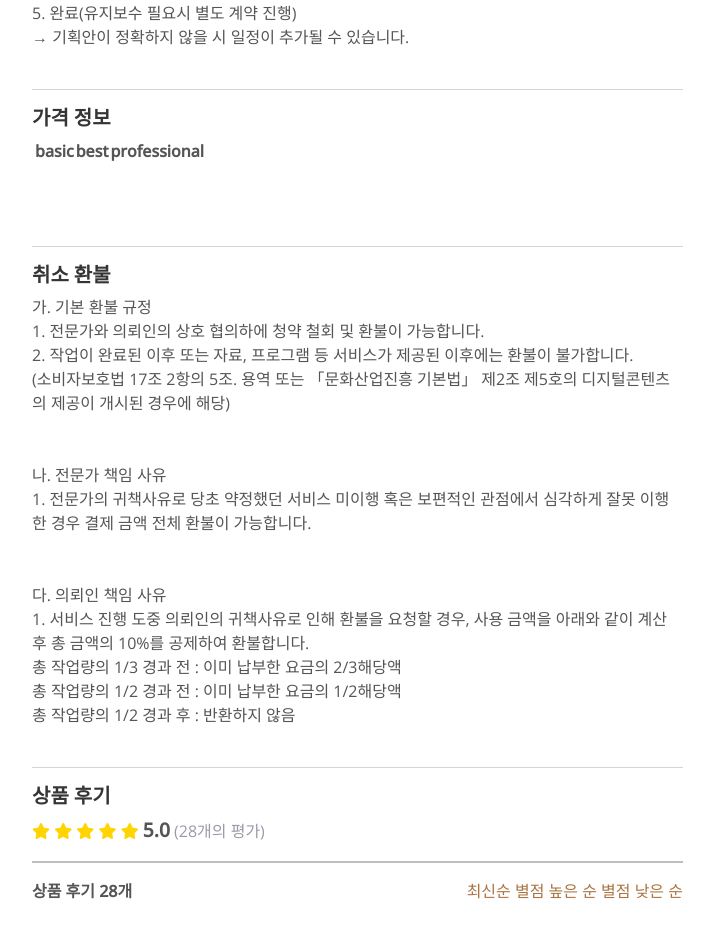
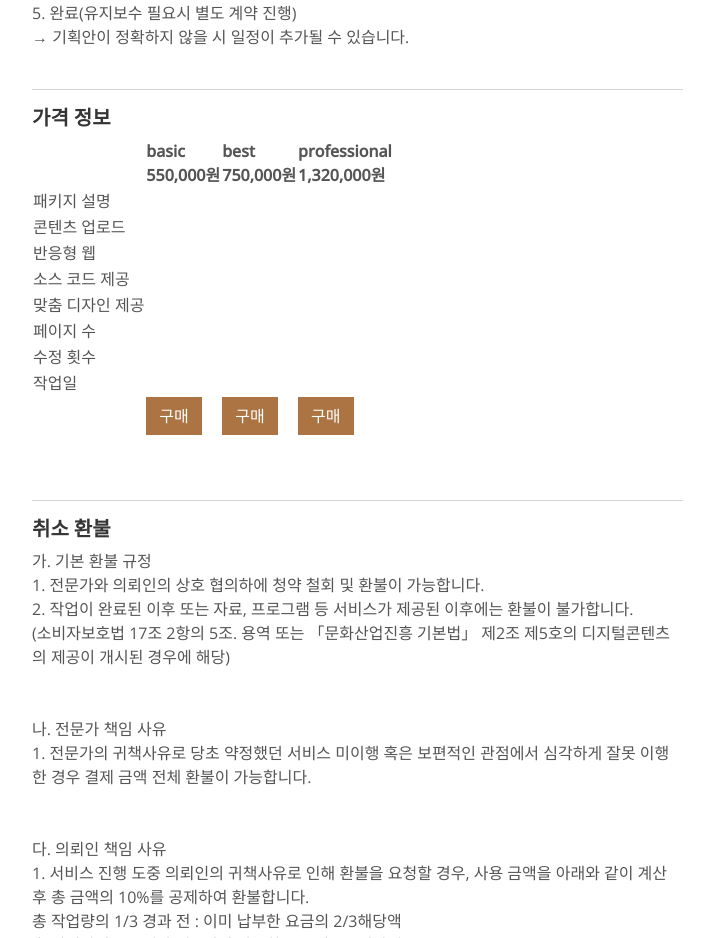
Before and after one commit to Jiwon93/Seoul, a plain HTML site: page public/barista/user/product/itDesignMenuView.html in a window 1280 px wide. Shown: the part 1361-2299 px from the top of the page, without its empty margins (50-764 px from the left). Drawn offline with nearby package versions, Linux system fonts and the light colour scheme; some packages are replaced by stand-ins of ours; a script that the page names is missing.

Commit message:
html잠깐하기

```diff
--- a/public/barista/user/product/itDesignMenuView.html
+++ b/public/barista/user/product/itDesignMenuView.html
@@ -153,63 +153,63 @@
        					<table>
        						<tr>
 	       						<th></th>
-	       						<th>basic</th>
-	       						<th>best</th>
-	       						<th>professional</th>
+	       						<th>basic<br>550,000원</th>
+	       						<th>best<br>750,000원</th>
+	       						<th>professional<br>1,320,000원</th>
        						</tr>
        						<tr>
+       							<td>패키지 설명</td>
        							<td></td>
+       							<td></td>
+       							<td></td>
+       						</tr>
+       						<tr>
+       							<td>콘텐츠 업로드</td>
+       							<td></td>
+       							<td></td>
+       							<td></td>
+       						</tr>
+       						<tr>
+       							<td>반응형 웹</td>
+       							<td></td>
+       							<td></td>
+       							<td></td>
+       						</tr>
+       						<tr>
+       							<td>소스 코드 제공</td>
+       							<td></td>
+       							<td></td>
+       							<td></td>
+       						</tr>
+       						<tr>
+       							<td>맞춤 디자인 제공</td>
+       							<td></td>
+       							<td></td>
+       							<td></td>
+       						</tr>
+       						<tr>
+       							<td>페이지 수</td>
+       							<td></td>
+       							<td></td>
+       							<td></td>
+       						</tr>
+       						<tr>
+       							<td>수정 횟수</td>
+       							<td></td>
+       							<td></td>
+       							<td></td>
+       						</tr>
+       						<tr>
+       							<td>작업일</td>
        							<td></td>
        							<td></td>
        							<td></td>
        						</tr>
        						<tr>
        							<td></td>
-       							<td></td>
-       							<td></td>
-       							<td></td>
-       						</tr>
-       						<tr>
-       							<td></td>
-       							<td></td>
-       							<td></td>
-       							<td></td>
-       						</tr>
-       						<tr>
-       							<td></td>
-       							<td></td>
-       							<td></td>
-       							<td></td>
-       						</tr>
-       						<tr>
-       							<td></td>
-       							<td></td>
-       							<td></td>
-       							<td></td>
-       						</tr>
-       						<tr>
-       							<td></td>
-       							<td></td>
-       							<td></td>
-       							<td></td>
-       						</tr>
-       						<tr>
-       							<td></td>
-       							<td></td>
-       							<td></td>
-       							<td></td>
-       						</tr>
-       						<tr>
-       							<td></td>
-       							<td></td>
-       							<td></td>
-       							<td></td>
-       						</tr>
-       						<tr>
-       							<td></td>
-       							<td></td>
-       							<td></td>
-       							<td></td>
+       							<td><button class="btn btn-primary">구매</button></td>
+       							<td><button class="btn btn-primary">구매</button></td>
+       							<td><button class="btn btn-primary">구매</button></td>
        						</tr>
 
        					</table>
```
